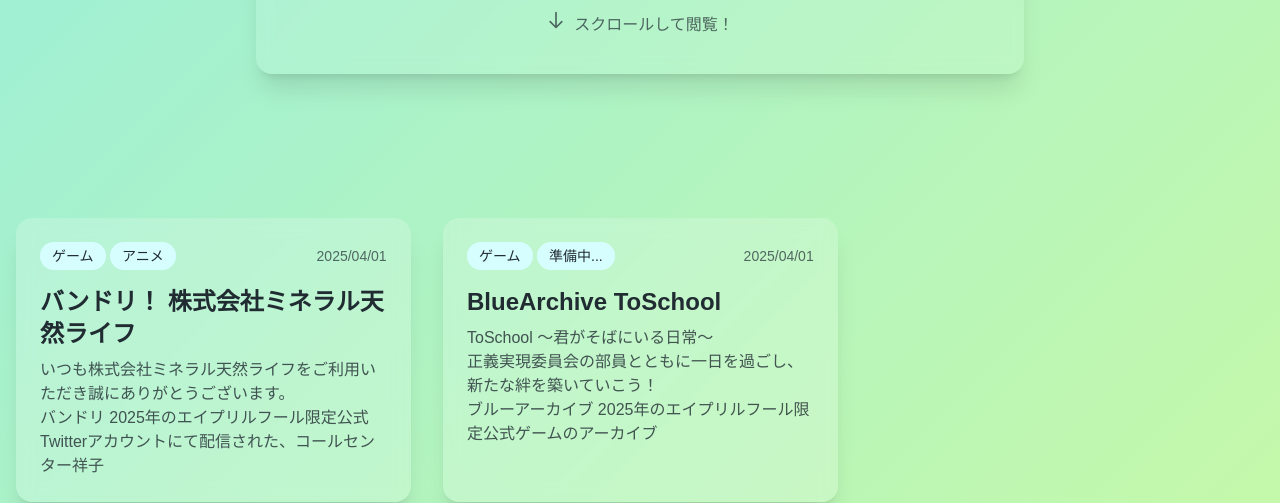
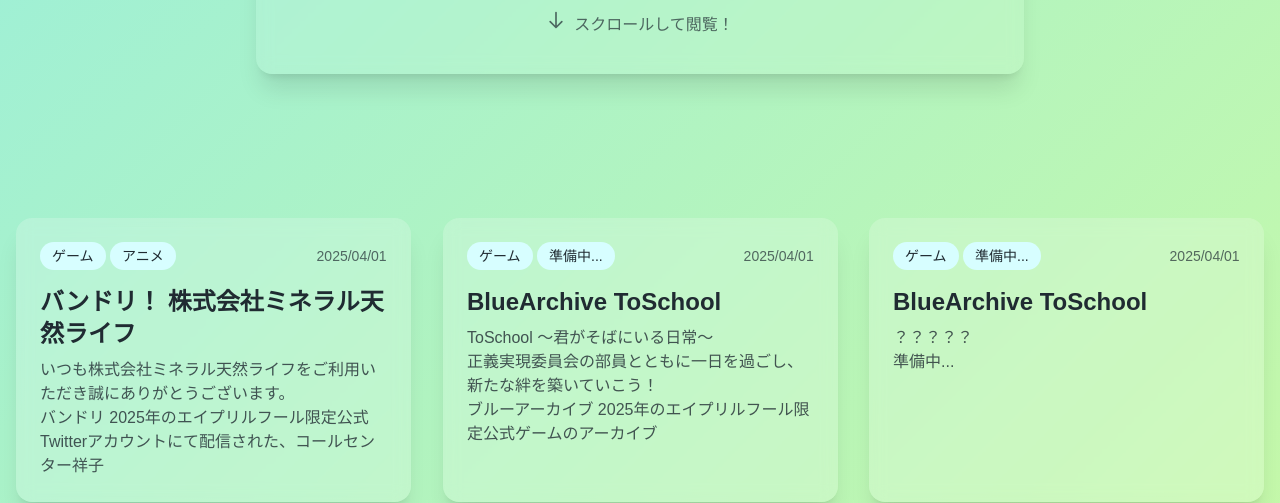
Before and after one commit to kuwacom/MemoryArchive, a plain HTML site: page archive/index.html in a window 1280 px wide. Shown: the part 462-965 px from the top of the page. Drawn offline with nearby package versions, Linux system fonts and the light colour scheme; a web font is replaced by a local one.

Commit message:
add: add archive bluearchive toschool

```diff
--- a/archive/index.html
+++ b/archive/index.html
@@ -172,7 +172,7 @@
       </a>
 
       <!-- Archive Card 2 -->
-      <a href="#" onclick="alert('ごめんなさい！\nまだ準備できていないみたい...')" class="archive-card group relative bg-white/20 backdrop-blur-sm rounded-2xl p-6 shadow-xl
+      <a href="./BlueArchive-ToSchool/bluearchive.jp/toschool/" class="archive-card group relative bg-white/20 backdrop-blur-sm rounded-2xl p-6 shadow-xl
         transition-all duration-300 ease-[cubic-bezier(0.22,0.61,0.36,1)]
         hover:shadow-2xl hover:translate-y-[-4px] hover:scale-[1.02]
         active:scale-95 active:animate-card-pop
@@ -196,6 +196,32 @@
           </p>
           <p class="text-[#202b32]/80">
             ブルーアーカイブ 2025年のエイプリルフール限定公式ゲームのアーカイブ
+          </p>
+        </div>
+      </a>
+
+      <!-- Archive Card 3 -->
+      <a href="#" onclick="alert('ごめんなさい！\nまだ準備できていないみたい...')" class="archive-card group relative bg-white/20 backdrop-blur-sm rounded-2xl p-6 shadow-xl
+        transition-all duration-300 ease-[cubic-bezier(0.22,0.61,0.36,1)]
+        hover:shadow-2xl hover:translate-y-[-4px] hover:scale-[1.02]
+        active:scale-95 active:animate-card-pop
+        animate-fade-in-up delay-200">
+        <div class="absolute top-7 right-6 text-sm text-[#202b32]/70">
+          2025/04/01
+        </div>
+        <div class="absolute inset-0 bg-gradient-to-br from-[#a19eff55] to-[#ff9efb55] rounded-2xl opacity-0
+          group-hover:opacity-100 transition-opacity duration-200 ease-out"></div>
+        <div class="relative">
+          <div class="mb-4">
+            <span class="inline-block px-3 py-1 text-sm text-[#202b32] bg-[#d7feff] rounded-full">ゲーム</span>
+            <span class="inline-block px-3 py-1 text-sm text-[#202b32] bg-[#d7feff] rounded-full">準備中...</span>
+          </div>
+          <h2 class="text-2xl font-bold text-[#202b32] mb-2">BlueArchive ToSchool</h2>
+          <p class="text-[#202b32]/80">
+            ？？？？？
+          </p>
+          <p class="text-[#202b32]/80">
+            準備中...
           </p>
         </div>
       </a>
```
Also changed, not shown: 1 other file.
